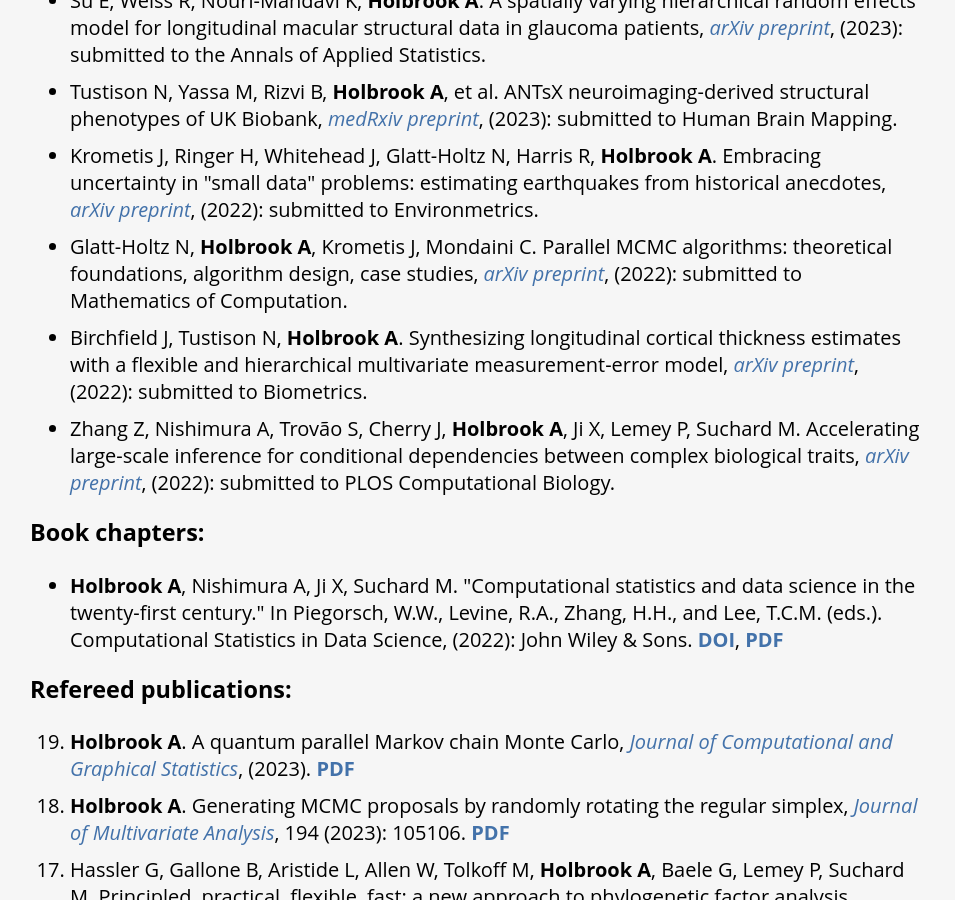
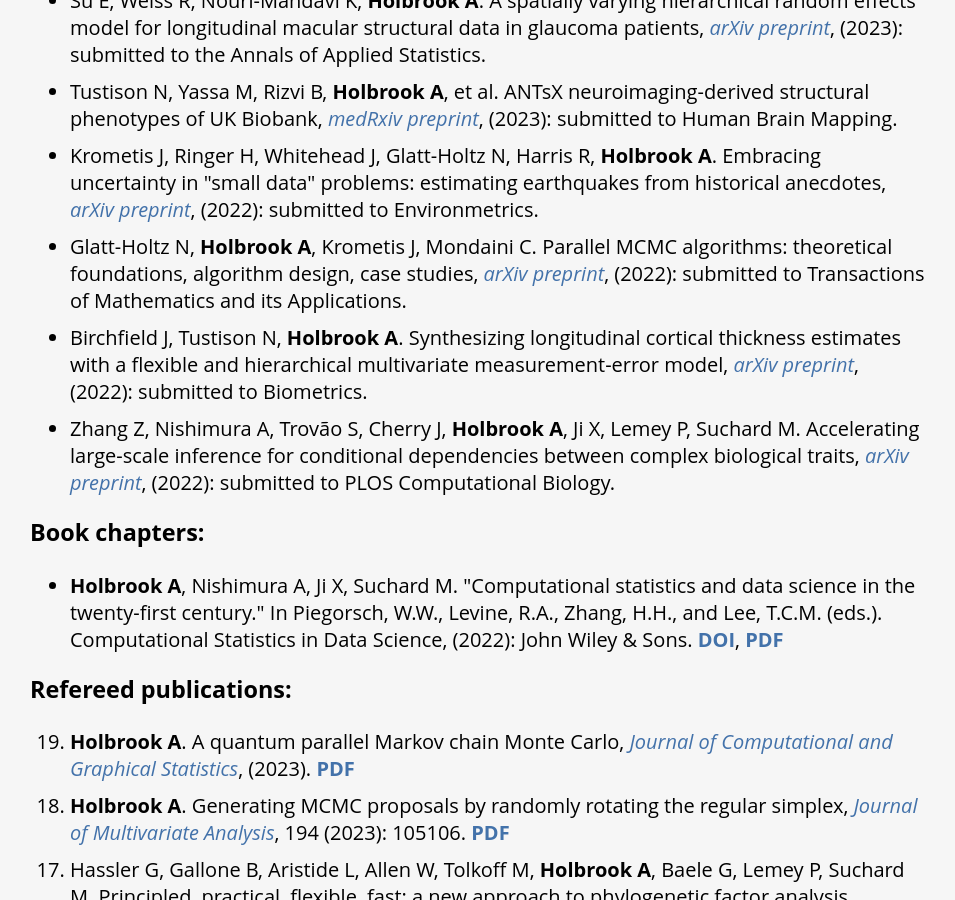
Before and after one commit to andrewjholbrook/andrewjholbrook.github.io, a Jekyll site: the page built from research.html, in a window 1280 px wide and 900 px high, scrolled down 369 px. Shown: the whole window, without its empty margins (162-1117 px from the left). Built offline with Jekyll 4.4.1, drawn with Linux system fonts in a browser that asks for light colours; a style sheet for code colours, icons or effects is not loaded.

Commit message:
Update research.html

```diff
--- a/research.html
+++ b/research.html
@@ -15,7 +15,7 @@ title: Andrew Holbrook | Research
         <li> Su E, Weiss R, Nouri-Mahdavi K, <b>Holbrook A</b>. A spatially varying hierarchical random effects model for longitudinal macular structural data in glaucoma patients, <i><a href="https://arxiv.org/abs/2303.09018" target="_blank">arXiv preprint</a></i>, (2023): submitted to the Annals of Applied Statistics.
         <li> Tustison N, Yassa M, Rizvi B, <b>Holbrook A</b>, et al. ANTsX neuroimaging-derived structural phenotypes of UK Biobank, <i><a href="https://www.medrxiv.org/content/10.1101/2023.01.17.23284693v1" target="_blank">medRxiv preprint</a></i>, (2023): submitted to Human Brain Mapping.
         <li>Krometis J, Ringer H, Whitehead J, Glatt-Holtz N, Harris R, <b>Holbrook A</b>. Embracing uncertainty in "small data" problems: estimating earthquakes from historical anecdotes, <i><a href="https://arxiv.org/abs/2106.07797" target="_blank">arXiv preprint</a></i>, (2022): submitted to Environmetrics.
-        <li>Glatt-Holtz N, <b>Holbrook A</b>, Krometis J, Mondaini C. Parallel MCMC algorithms: theoretical foundations, algorithm design, case studies, <i><a href="https://arxiv.org/abs/2209.04750" target="_blank">arXiv preprint</a></i>, (2022): submitted to Mathematics of Computation.  </li>
+        <li>Glatt-Holtz N, <b>Holbrook A</b>, Krometis J, Mondaini C. Parallel MCMC algorithms: theoretical foundations, algorithm design, case studies, <i><a href="https://arxiv.org/abs/2209.04750" target="_blank">arXiv preprint</a></i>, (2022): submitted to Transactions of Mathematics and its Applications.  </li>
         <li>Birchfield J, Tustison N, <b>Holbrook A</b>. Synthesizing longitudinal cortical thickness estimates with a flexible and hierarchical multivariate measurement-error model, <i><a href="http://arxiv.org/abs/2204.03576" target="_blank">arXiv preprint</a></i>, (2022): submitted to Biometrics. </li>
     <li>Zhang Z, Nishimura A, Trovão S, Cherry J, <b>Holbrook A</b>, Ji X, Lemey P, Suchard M. Accelerating large-scale inference for conditional dependencies between complex biological traits, <i><a href="http://arxiv.org/abs/2201.07291" target="_blank">arXiv preprint</a></i>, (2022): submitted to PLOS Computational Biology.</li>
                         </ul>
```
